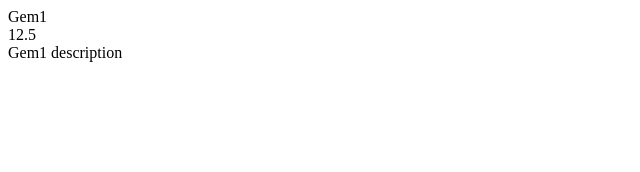
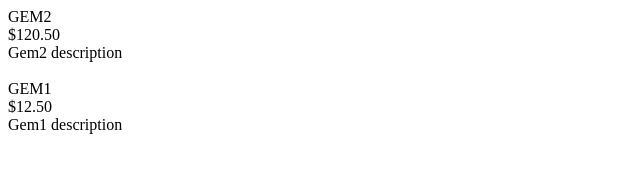
Before and after one commit to mauriciocoder/angularjs, a plain HTML site: page gemstore/index.html in a window 1280 px wide. Shown: the whole page, without its empty margins (0-640 px from the left). Drawn offline with nearby package versions, Linux system fonts and the light colour scheme.

Commit message:
filters - lecture 2.5

```diff
--- a/gemstore/dist/app.js
+++ b/gemstore/dist/app.js
@@ -11,7 +11,7 @@
       name: 'Gem2',
       price: 120.50,
       description: 'Gem2 description',
-      canSell: false
+      canSell: true
     },
   ]
   app.controller('StoreController', function() {
--- a/gemstore/index.html
+++ b/gemstore/index.html
@@ -1,8 +1,8 @@
 <html ng-app="store">
 <body ng-controller="StoreController as store">
-  <div ng-repeat="product in store.products" ng-show="product.canSell">
-    <div>{{product.name}}</div>
-    <div>{{product.price}}</div>
+  <div ng-repeat="product in store.products | orderBy:'-price'" ng-show="product.canSell">
+    <div>{{product.name | uppercase}}</div>
+    <div>{{product.price | currency}}</div>
     <div>{{product.description}}</div>
     <br/>
   </div>
```
